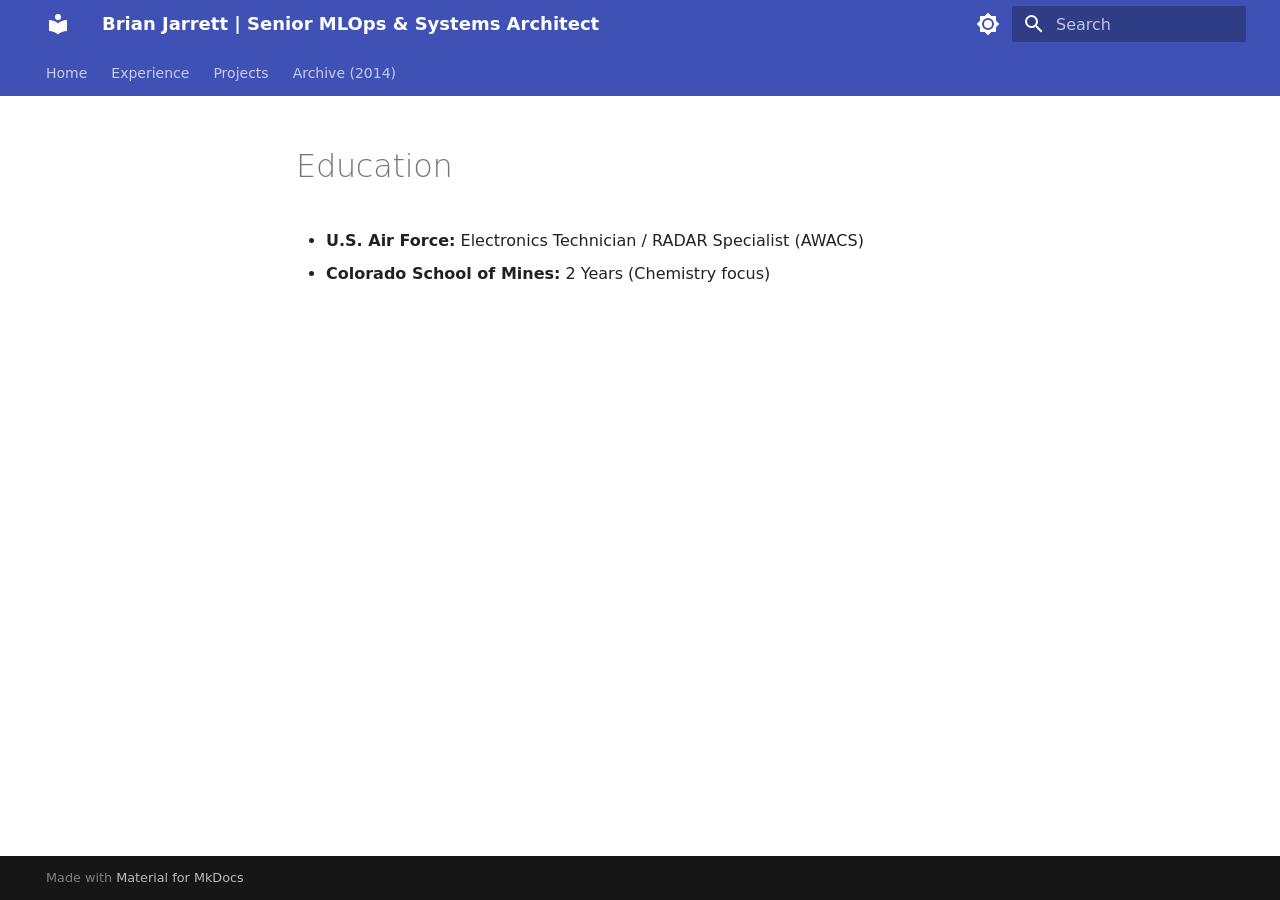
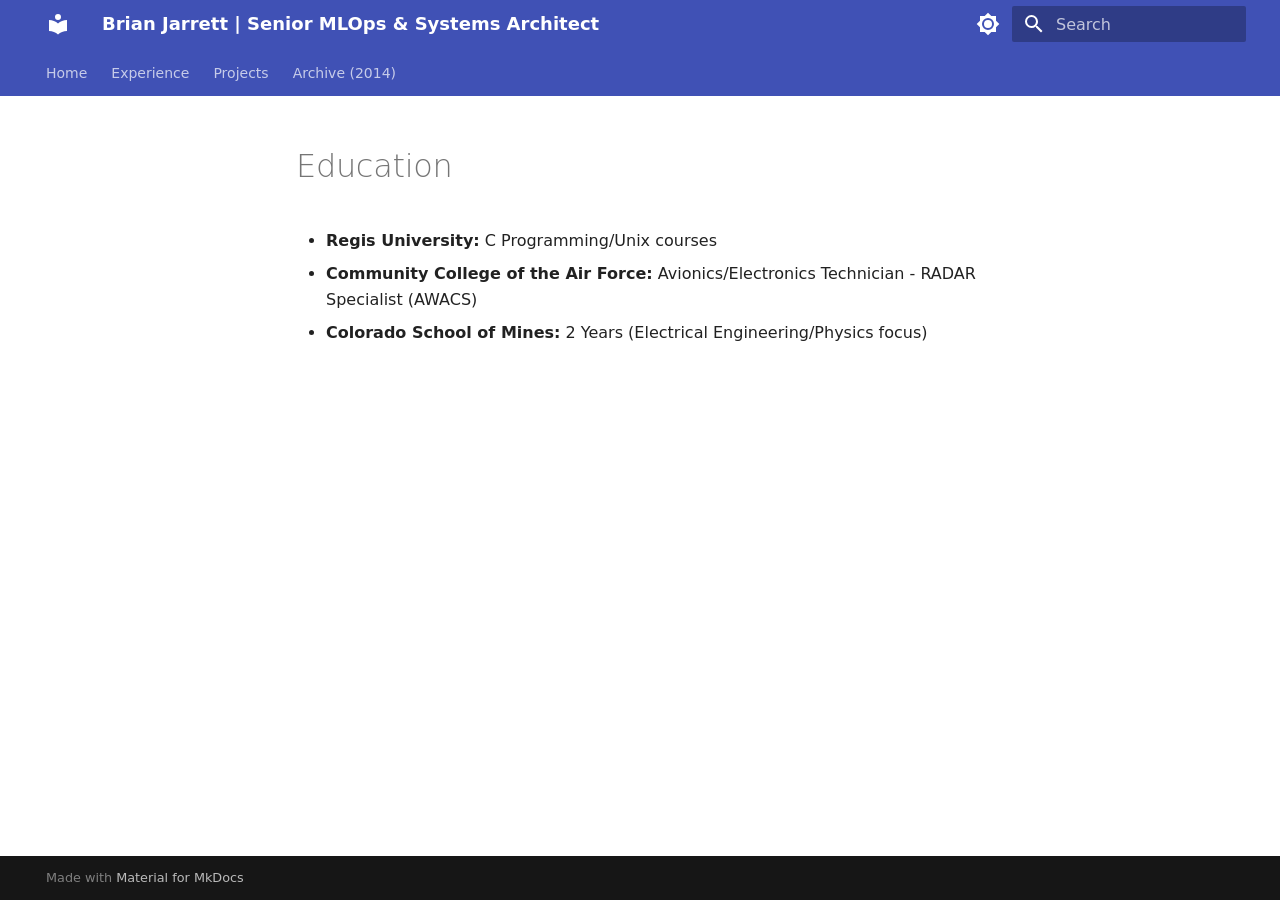
Before and after one commit to celttechie/celttechie.github.io, an MkDocs documentation site: the page built from docs/sections/education.md, in a window 1280 px wide. Built offline with MkDocs 1.6.1 and Material for MkDocs 9.7.7, drawn with Linux system fonts in a browser that asks for light colours.

Commit message:
Added Regis University

```diff
--- a/docs/sections/education.md
+++ b/docs/sections/education.md
@@ -1,2 +1,3 @@
-*   **U.S. Air Force:** Electronics Technician / RADAR Specialist (AWACS)
-*   **Colorado School of Mines:** 2 Years (Chemistry focus)
+*   **Regis University:** C Programming/Unix courses
+*   **Community College of the Air Force:** Avionics/Electronics Technician - RADAR Specialist (AWACS)
+*   **Colorado School of Mines:** 2 Years (Electrical Engineering/Physics focus)
```
